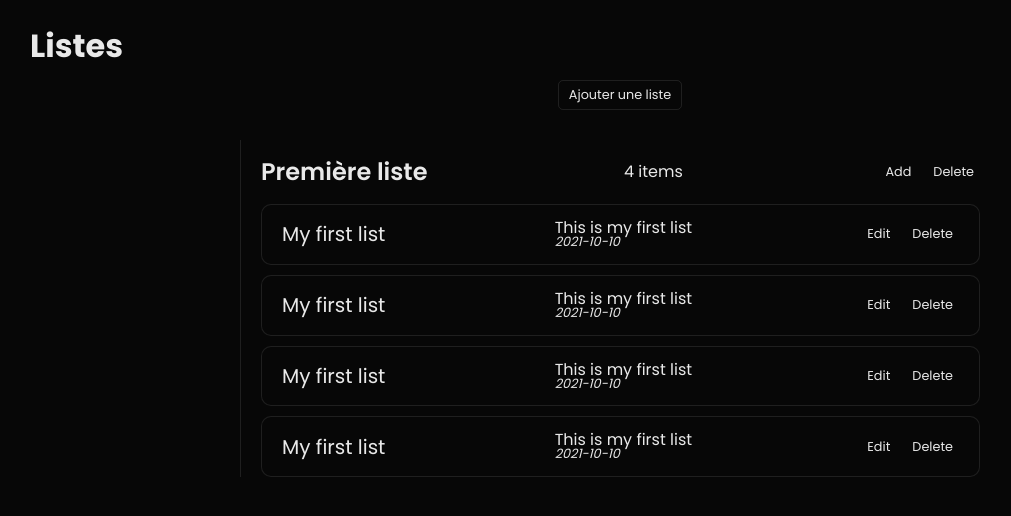
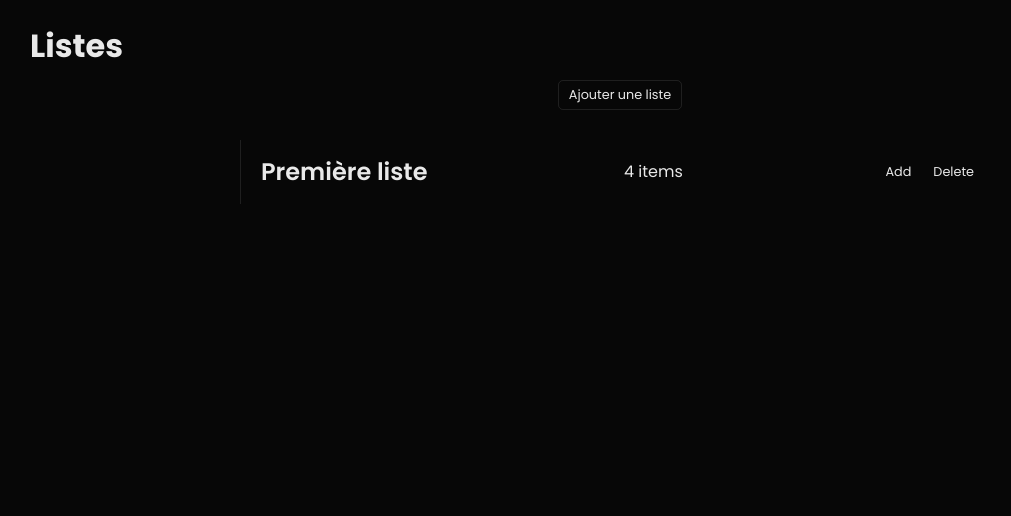
Before and after one commit to Ruben-DC/vueLists, a Vue app: page / in a window 1280 px wide. Shown: the top 516 px of the page, without its empty margins (20-1031 px from the left). Built offline with nearby package versions, Linux system fonts and the light colour scheme.

Commit message:
Hide list items by default

```diff
--- a/src/components/ListComponent.vue
+++ b/src/components/ListComponent.vue
@@ -31,7 +31,7 @@ const nbItems = ref(4);
             </div>
         </header>
 
-        <ul class="list__items" ref="listItems">
+        <ul class="list__items hide" ref="listItems">
             <slot name="items">
                 <ListItem></ListItem>
                 <ListItem></ListItem>
```
